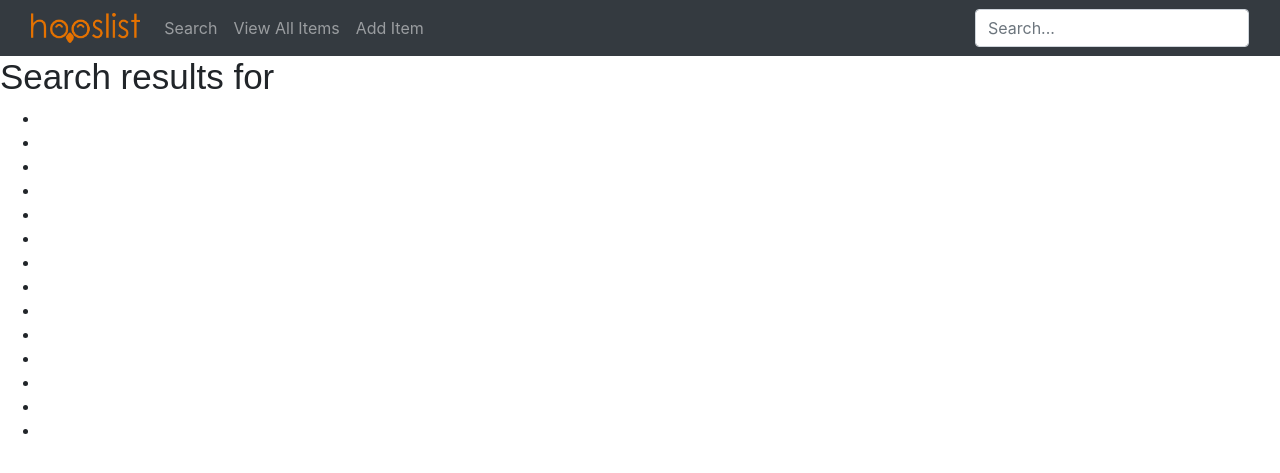
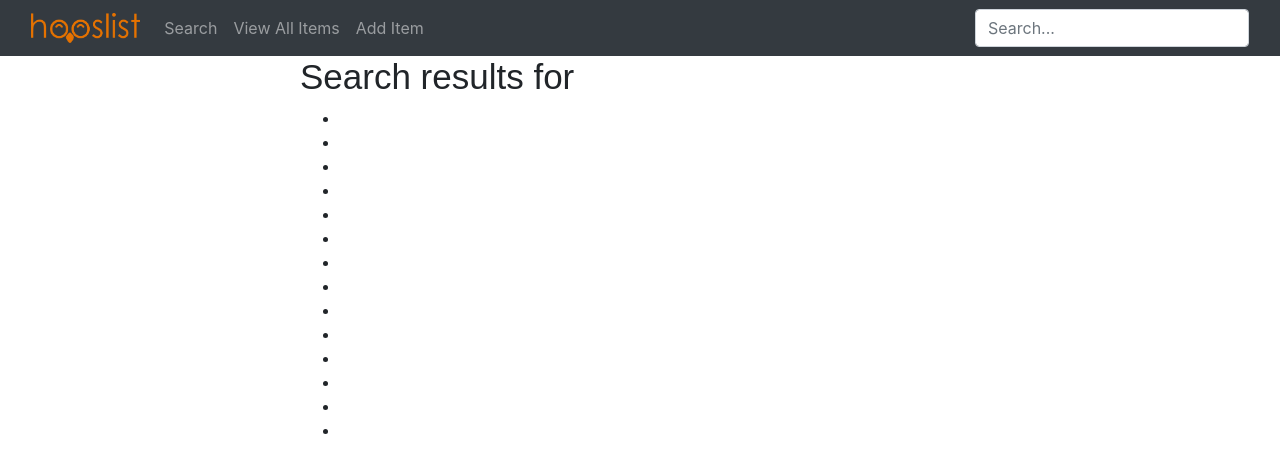
Before and after one commit to zacherymorris2021/SuperNoVas-HoosList, a Django app: page /marketplace/search/ in a window 1280 px wide. Shown: the top 473 px of the page. Run offline with Django 3.2, Linux system fonts and the light colour scheme; some libraries are stand-ins or nearby versions.

Commit message:
alignment for search results

```diff
--- a/marketplace/templates/marketplace/search.html
+++ b/marketplace/templates/marketplace/search.html
@@ -13,7 +13,10 @@
 		<link rel="stylesheet" type="text/css" href="{% static 'marketplace/style.css'%}">
 	</head>
 	<body>
+		<div class="navBar">
 			{% include 'marketplace/navbar.html' %}
+		</div>
+		<div class="content" style="padding-left:300px">
 			<h1> Search results for <b> {{request.GET.q}}</b> </h1>
 			{% if results %}
 			    <ul>
@@ -24,6 +27,7 @@
 			{% else %}
 			  <p>No items match your query.</p>
 			{% endif %}
+		</div>
 
 </body>
 </html>
```
Lines whose indentation alone changed are shown as unchanged.
